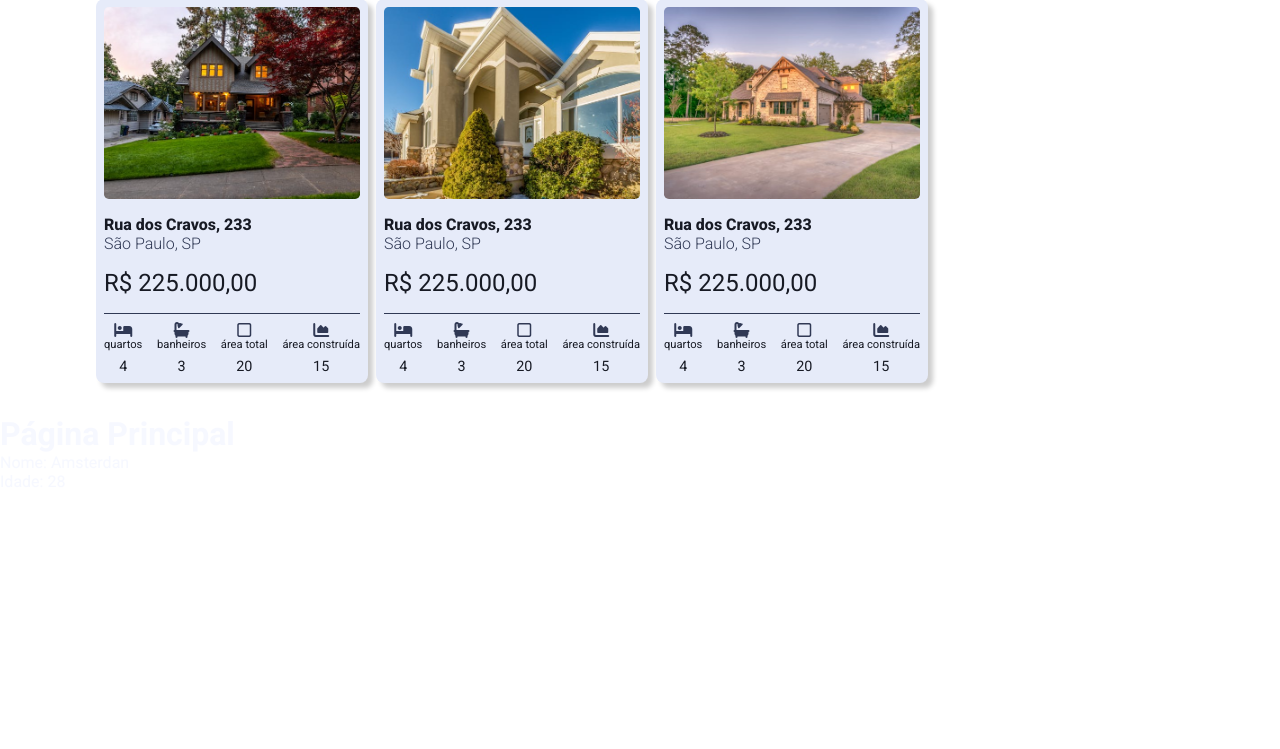
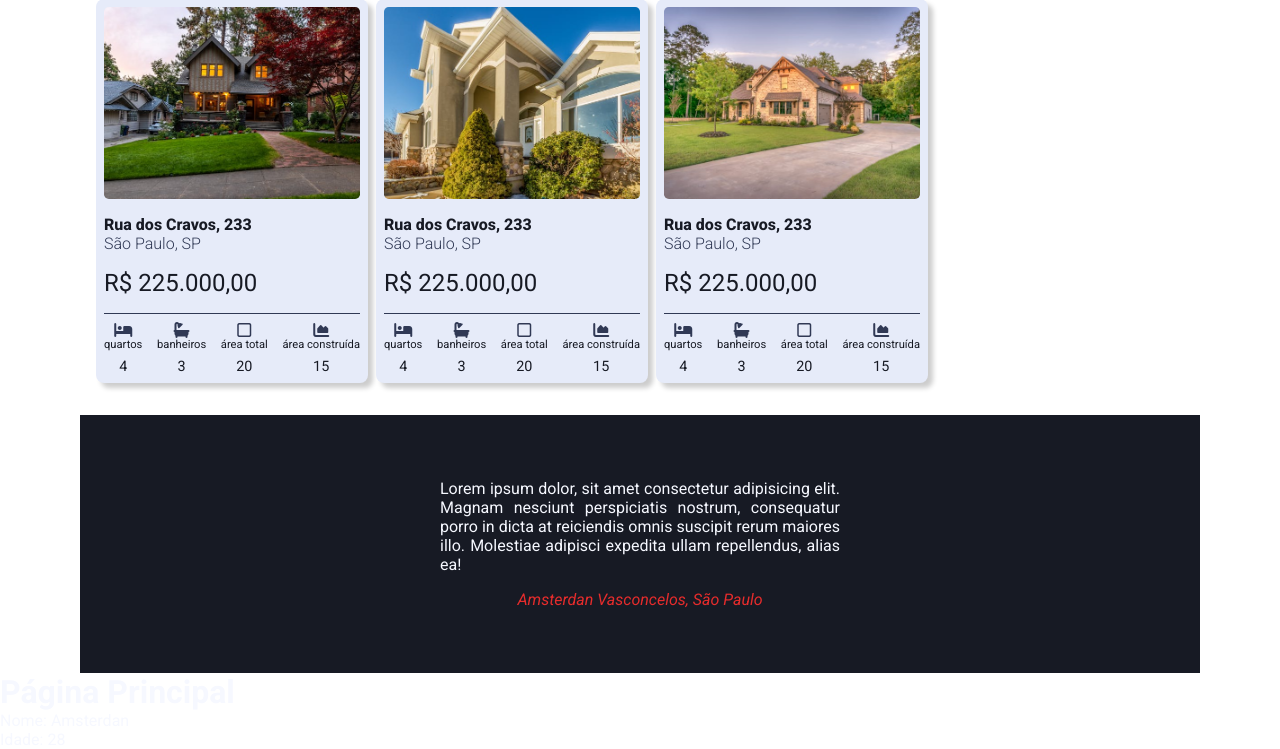
Before and after one commit to amsterdan-vasconcelos/portal-imobiliario, a PHP site: page /home in a window 1280 px wide. Shown: the part 1968-2717 px from the top of the page. Before the commit the page ends 2358 px from the top, so only its background shows below. Run offline with PHP 8.4, Linux system fonts and the light colour scheme; some libraries are stand-ins or nearby versions.

Commit message:
feat: add testimonials section

```diff
--- a/app/views/home/index.php
+++ b/app/views/home/index.php
@@ -8,10 +8,11 @@
 
 <body>
   <?php require_once __DIR__ . '/../shared/header.php' ?>
-  <?php require_once __DIR__ . '/components/hero.php' ?>
-  <?php require_once __DIR__ . '/components/cta.php' ?>
-  <?php require_once __DIR__ . '/components/buy.php' ?>
-  <?php require_once __DIR__ . '/components/rent.php' ?>
+  <?php require_once __DIR__ . '/partials/hero.php' ?>
+  <?php require_once __DIR__ . '/partials/cta.php' ?>
+  <?php require_once __DIR__ . '/partials/buy.php' ?>
+  <?php require_once __DIR__ . '/partials/rent.php' ?>
+  <?php require_once __DIR__ . '/partials/testimonials.php' ?>
 
   <h1>Página Principal</h1>
   <p>Nome: <?= $name ?></p>
--- /dev/null
+++ b/app/views/home/partials/testimonials.php
@@ -0,0 +1,14 @@
+<section class="testimonials">
+  <div class="testimonials__item">
+    <p>Lorem ipsum dolor, sit amet consectetur adipisicing elit. Magnam nesciunt perspiciatis nostrum, consequatur porro in dicta at reiciendis omnis suscipit rerum maiores illo. Molestiae adipisci expedita ullam repellendus, alias ea!</p>
+    <cite class="testimonials__cite">Amsterdan Vasconcelos, São Paulo</cite>
+  </div>
+  <div class="testimonials__item">
+    <p>Lorem ipsum dolor, sit amet consectetur adipisicing elit. Magnam nesciunt perspiciatis nostrum, consequatur porro in dicta at reiciendis omnis suscipit rerum maiores illo. Molestiae adipisci expedita ullam repellendus, alias ea!</p>
+    <cite class="testimonials__cite">Jéssica Bandeira, São Paulo</cite>
+  </div>
+  <div class="testimonials__item">
+    <p>Lorem ipsum dolor, sit amet consectetur adipisicing elit. Magnam nesciunt perspiciatis nostrum, consequatur porro in dicta at reiciendis omnis suscipit rerum maiores illo. Molestiae adipisci expedita ullam repellendus, alias ea!</p>
+    <cite class="testimonials__cite">João Vitor, São Paulo</cite>
+  </div>
+</section>
--- a/app/views/shared/head.php
+++ b/app/views/shared/head.php
@@ -13,3 +13,4 @@
 <link rel="stylesheet" href="public/css/home/cta.css">
 <link rel="stylesheet" href="public/css/home/available.css">
 <link rel="stylesheet" href="public/css/home/card.css">
+<link rel="stylesheet" href="public/css/home/testimonials.css">
--- /dev/null
+++ b/public/css/home/testimonials.css
@@ -0,0 +1,29 @@
+.testimonials {
+  background-color: var(--color-background);
+  max-width: var(--max-width);
+  padding-block: 4rem;
+  padding-inline: 1rem;
+  margin-inline: auto;
+
+  display: flex;
+  align-items: center;
+
+  overflow-x: auto;
+
+  .testimonials__item {
+    flex: 0 0 100%;
+
+    > * {
+      display: block;
+      max-width: 25rem;
+      margin-inline: auto;
+      text-align: justify;
+    }
+
+    .testimonials__cite {
+      text-align: center;
+      margin-top: 1rem;
+      color: var(--color-accent);
+    }
+  }
+}
```
Also changed, not shown: app/views/home/partials/buy.php (renamed from app/views/home/components/buy.php), app/views/home/partials/card.php (renamed from app/views/home/components/card.php), app/views/home/partials/cta.php (renamed from app/views/home/components/cta.php), app/views/home/partials/hero.php (renamed from app/views/home/components/hero.php), app/views/home/partials/rent.php (renamed from app/views/home/components/rent.php).
